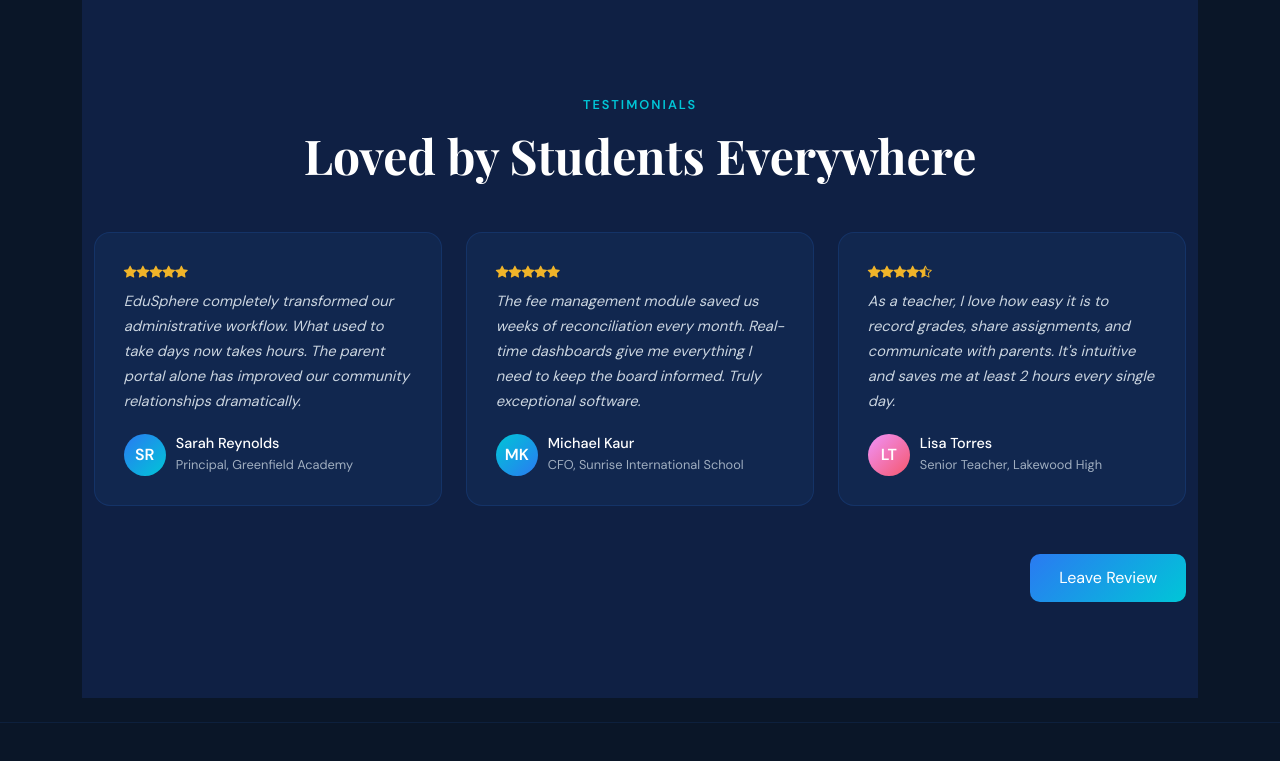
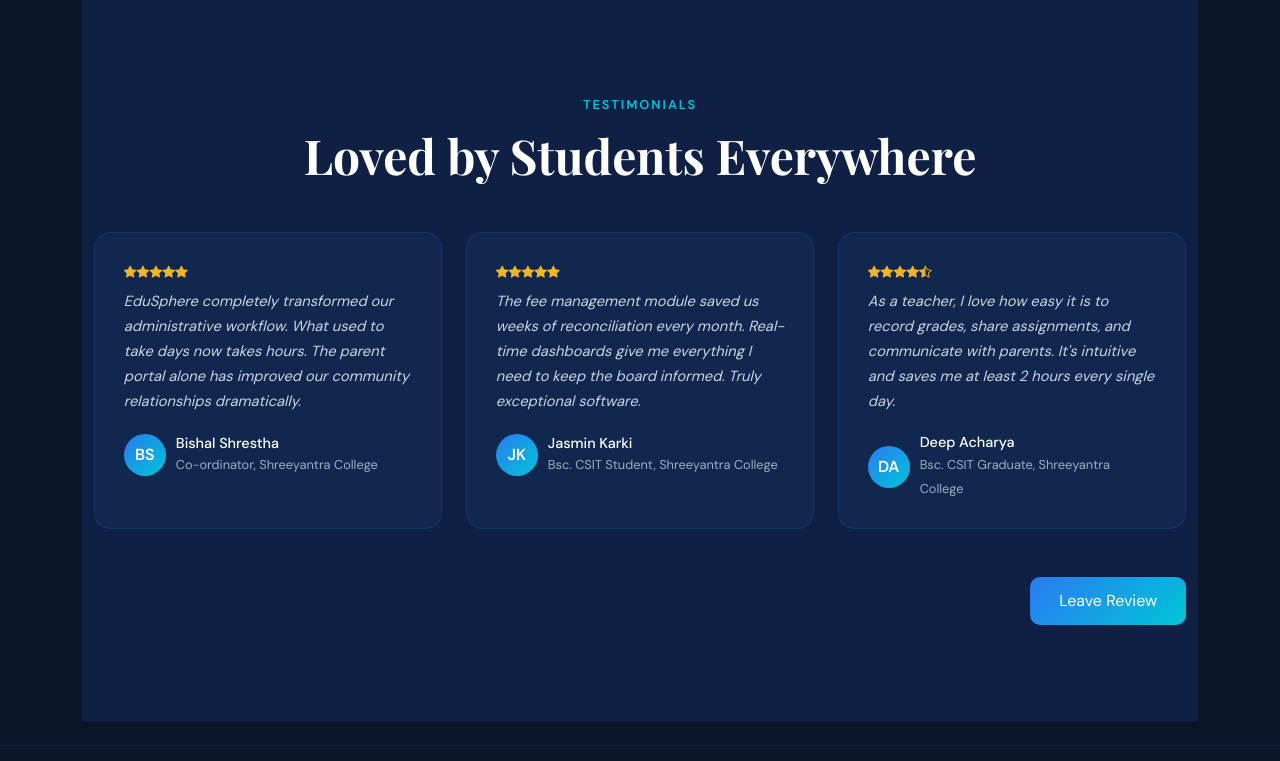
Before and after one commit to dipeshluitel/EduCore, a Django app: page / in a window 1280 px wide. Shown: the part 1750-2511 px from the top of the page. Run offline with Django 5.2, Linux system fonts and the light colour scheme; some libraries are stand-ins or nearby versions.

Commit message:
update(template):Dashboard testomonials update

```diff
--- a/core/templates/core/dashboard.html
+++ b/core/templates/core/dashboard.html
@@ -110,10 +110,10 @@
                         takes hours. The parent portal alone has improved our community relationships dramatically.
                     </p>
                     <div class="testi-author">
-                        <div class="testi-avatar">SR</div>
+                        <div class="testi-avatar">BS</div>
                         <div>
-                            <h6>Sarah Reynolds</h6>
-                            <span>Principal, Greenfield Academy</span>
+                            <h6>Bishal Shrestha</h6>
+                            <span>Co-ordinator, Shreeyantra College</span>
                         </div>
                     </div>
                 </div>
@@ -126,11 +126,11 @@
                     <p>The fee management module saved us weeks of reconciliation every month. Real-time dashboards
                         give me everything I need to keep the board informed. Truly exceptional software.</p>
                     <div class="testi-author">
-                        <div class="testi-avatar" style="background:linear-gradient(135deg,var(--aqua),var(--sky))">
-                            MK</div>
+                        <div class="testi-avatar">
+                            JK</div>
                         <div>
-                            <h6>Michael Kaur</h6>
-                            <span>CFO, Sunrise International School</span>
+                            <h6>Jasmin Karki</h6>
+                            <span>Bsc. CSIT Student, Shreeyantra College</span>
                         </div>
                     </div>
                 </div>
@@ -143,11 +143,11 @@
                     <p>As a teacher, I love how easy it is to record grades, share assignments, and communicate with
                         parents. It's intuitive and saves me at least 2 hours every single day.</p>
                     <div class="testi-author">
-                        <div class="testi-avatar" style="background:linear-gradient(135deg,#f093fb,#f5576c)">LT
+                        <div class="testi-avatar">DA
                         </div>
                         <div>
-                            <h6>Lisa Torres</h6>
-                            <span>Senior Teacher, Lakewood High</span>
+                            <h6>Deep Acharya</h6>
+                            <span>Bsc. CSIT Graduate, Shreeyantra College</span>
                         </div>
                     </div>
                 </div>
```
